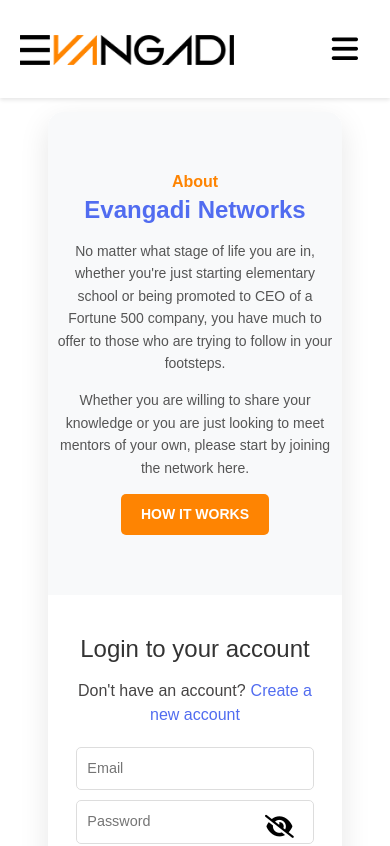
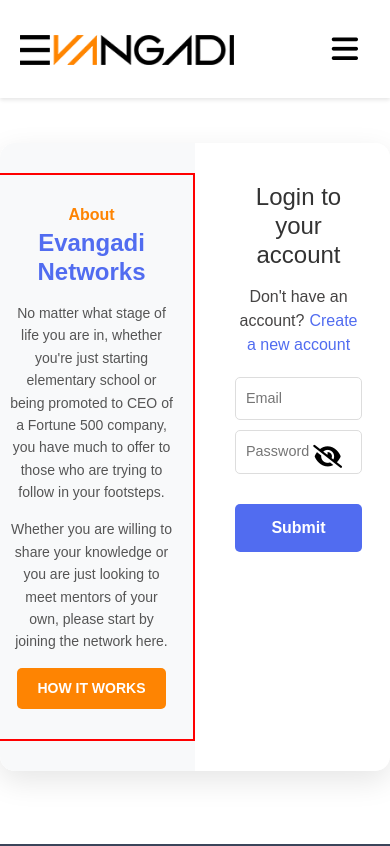
Before and after one commit to Mohizanur/Evangadi-Forum, a React (Create React App) app in the folder client/: page /login in a window 390 px wide. Shown: the top 846 px of the page. Built offline with nearby package versions, Linux system fonts and the light colour scheme.

Commit message:
Updated ui took resemble evangadi

```diff
--- a/client/src/App.css
+++ b/client/src/App.css
@@ -8,3 +8,9 @@
     flex: 1;
     padding: 2rem;
 }
+/* Added to override */
+.main-content {
+  width: 100%;
+  max-width: 100%;
+  padding: 0; /* Remove padding for login/register pages */
+}
--- a/client/src/pages/About.css
+++ b/client/src/pages/About.css
@@ -64,3 +64,10 @@
     text-align: center;
   }
 }
+/*  added to override */
+.about-column {
+  display: flex !important;
+  align-items: center !important;
+  justify-content: center !important;
+  background-color: #f8f9fa !important;
+}
--- a/client/src/pages/About.jsx
+++ b/client/src/pages/About.jsx
@@ -6,7 +6,10 @@
   const navigate = useNavigate();
 
   return (
-    <div className={`about-section ${isEmbedded ? "embedded" : ""}`}>
+    <div
+      className={`about-section ${isEmbedded ? "embedded" : ""}`}
+      style={{ border: "2px solid red" }}
+    >
       <div className="about-content">
         <h3 className="about-title">About</h3>
         <h2 className="about-brand">Evangadi Networks</h2>
--- a/client/src/pages/Login.css
+++ b/client/src/pages/Login.css
@@ -185,3 +185,36 @@
     padding: 30px 0;
   }
 }
+/* Added this to Login.css to over ride main content padding*/
+.auth-page {
+  margin: -2rem; /* Counteract the main-content padding */
+  min-height: calc(100vh - 0px); /* Adjust based on your header/footer height */
+}
+/* Added this to override */
+.auth-container {
+  width: 100% !important;
+  max-width: 1200px !important;
+}
+
+.row {
+  display: flex !important;
+  flex-wrap: wrap !important;
+}
+
+.col-md-6 {
+  flex: 0 0 50% !important;
+  max-width: 50% !important;
+}
+/* Add this to Login.css */
+.auth-page {
+  margin: 0; /* Remove the negative margin */
+  padding-top: 90px; /* Add padding to account for fixed header (70px height + some extra) */
+  padding-bottom: 20px; /* Add some padding at the bottom */
+  min-height: calc(100vh - 0px); /* This will be adjusted */
+}
+
+/* Make sure the auth container doesn't get hidden behind the header */
+.auth-container {
+  position: relative;
+  z-index: 1; /* Lower than the header's z-index of 1000 */
+}
--- a/client/src/pages/Login.jsx
+++ b/client/src/pages/Login.jsx
@@ -74,7 +74,10 @@
   return (
     <div
       className="auth-page"
-      style={{ backgroundImage: `url(${backgroundImage})` }}
+      style={{
+        backgroundImage: `url(${backgroundImage})`,
+        backgroundAttachment: "fixed",
+      }}
     >
       <div className="auth-container">
         <div className="row">
--- a/client/src/pages/Register.jsx
+++ b/client/src/pages/Register.jsx
@@ -64,7 +64,10 @@
   return (
     <div
       className="auth-page"
-      style={{ backgroundImage: `url(${backgroundImage})` }}
+      style={{
+        backgroundImage: `url(${backgroundImage})`,
+        backgroundAttachment: "fixed",
+      }}
     >
       <div className="auth-container">
         <div className="row">
```
